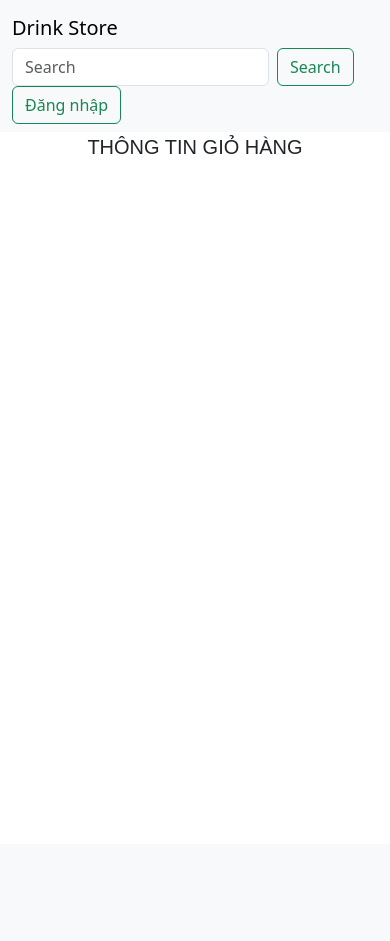
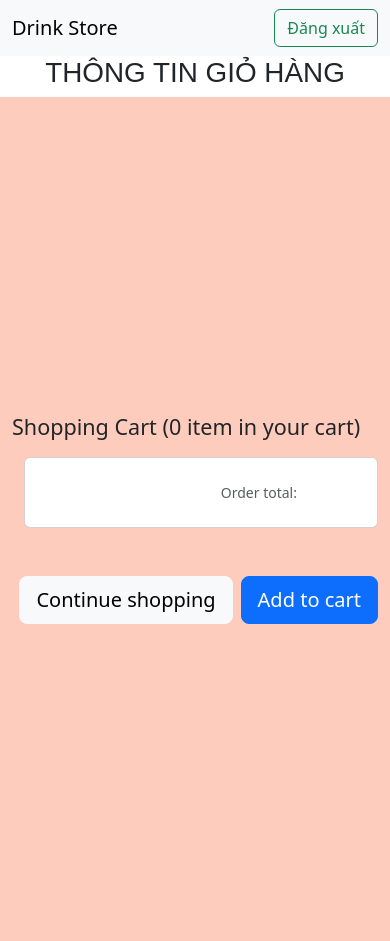
Before and after one commit to HoangLong501/Web_BaoCao, a PHP site: page /cart.php in a window 390 px wide. Before the commit the page ends 154 px from the top, so only its background shows below. Run offline with PHP 8.4, Linux system fonts and the light colour scheme; data that the repository does not hold is empty; some web fonts are replaced.

Commit message:
Xong them gio hang

```diff
--- a/cart.php
+++ b/cart.php
@@ -24,19 +24,32 @@
 </style>
 
 <body>
+<?php
+
+
+?>
+
+
+
     <div class="header">
         <nav class="navbar bg-body-tertiary">
             <div class="container-fluid">
             <a href="index.php" class="navbar-brand">Drink Store</a>
-            <form class="d-flex search_index" role="search">
-                <input class="form-control me-2" type="search" placeholder="Search" aria-label="Search">
-                <button class="btn btn-outline-success" type="submit">Search</button>
-            </form>
+
 
             <?php
                 error_reporting(0);
                 $checked=$_POST['signed'];
                 if(!$checked){
+                    echo "
+                    <div class='signup'>
+                    <a href='index.php' class='btn btn-outline-success btnDangNhap' >Đăng xuất</a>
+
+                </div>
+                    ";
+
+
+                }else{
 
                     echo "
                     <div class='signin'>
@@ -46,15 +59,6 @@
 
 
                     ";
-
-                }else{
-                    echo "
-                    <div class='signup'>
-                    <a href='index.php' class='btn btn-outline-success btnDangNhap' >Đăng xuất</a>
-
-                </div>
-                    ";
-
                 }
             ?>
 
@@ -69,32 +73,127 @@
     <div class="content row">
         <div class="product-cart col">
             <div class="title">
-            <span><center>THÔNG TIN GIỎ HÀNG</center> </span>
+            <span><h1><center>THÔNG TIN GIỎ HÀNG</center></h1> </span>
             </div>
 
-            <div class="product row">
-                <?php
+
+
+
+            <section class="vh-100" style="background-color: #fdccbc;">
+  <div class="container h-100">
+    <div class="row d-flex justify-content-center align-items-center h-100">
+      <div class="col">
+
+        <?php
                     include "config.php";
-                    $sql = "select * from order_detail ";
+                    $sql = "SELECT d.drink_name, d.img, od.quantity, d.price ,
+                    od.quantity*d.price as total FROM drink d JOIN order_detail od ON d.drink_id = od.drink_id;";
                     $stm = $pdh->query($sql);
-                    $rows = $stm->fetchAll(PDO::FETCH_NUM);
-
+                    $rows = $stm->fetchAll(PDO::FETCH_OBJ);
+                    $count=sizeof($rows);
+                    echo "<p><span class='h4'>Shopping Cart </span><span class='h4'>($count item in your cart)</span></p>";
                     foreach($rows as $row)
                     {
 
                         echo "
-                        <div class='card col-3' style='width: 18rem;'>
-                            <img src='./img_product/$row11[4]' class='card-img-top' alt='...'>
-                                <div class='card-body'>
-                                    <h5 class='card-title'>$row11[1]</h5>
-                                    <p class='card-text'>Giá bán $row11[2]$</p>
-                                    <a href='#' class='btn btn-primary'>Thêm vào giỏ hàng</a>
-                                </div>
-                        </div>
+
+                        <div class='card mb-4'>
+          <div class='card-body p-4'>
+
+            <div class='row align-items-center'>
+              <div class='col-md-2'>
+                <img src='./img_product/$row->img'
+                  class='img-fluid' style='max-width: 50%' alt='Generic placeholder image'>
+              </div>
+              <div class='col-md-2 d-flex justify-content-center'>
+                <div>
+                  <p class='small text-muted mb-4 pb-2'>Name</p>
+                  <p class='lead fw-normal mb-0'>$row->drink_name</p>
+                </div>
+              </div>
+              <div class='col-md-2 d-flex justify-content-center'>
+                <div>
+                  <p class='small text-muted mb-4 pb-2'>Quantity</p>
+                  <p class='lead fw-normal mb-0'>$row->quantity</p>
+                </div>
+              </div>
+              <div class='col-md-2 d-flex justify-content-center'>
+                <div>
+                  <p class='small text-muted mb-4 pb-2'>Price</p>
+                  <p class='lead fw-normal mb-0'>$row->price</p>
+                </div>
+              </div>
+              <div class='col-md-2 d-flex justify-content-center'>
+                <div>
+                  <p class='small text-muted mb-4 pb-2'>Total</p>
+                  <p class='lead fw-normal mb-0'>$row->total</p>
+                </div>
+              </div>
+            </div>
+
+          </div>
+        </div>
+
+
+
                         ";
                     }
+                ?>
 
+
+
+
+
+
+
+
+
+
+
+
+
+        <div class="card mb-5">
+          <div class="card-body p-4">
+                <?php
+
+                    $sql = "SELECT
+                    SUM(d.price * od.quantity) AS total
+                FROM
+                    drink d
+                JOIN
+                    order_detail od ON d.drink_id = od.drink_id;";
+                    $stm = $pdh->query($sql);
+                    $rows = $stm->fetchAll(PDO::FETCH_OBJ);
+
+                    $total= $rows[0]->total;
+                    echo "
+                    <div class='float-end'>
+                        <p class='mb-0 me-5 d-flex align-items-center'>
+                          <span class='small text-muted me-2'>Order total:</span> <span
+                            class='lead fw-normal'>$total</span>
+                        </p>
+                      </div>
+
+                    ";
                 ?>
+
+
+          </div>
+        </div>
+
+        <div class="d-flex justify-content-end">
+          <button type="button" class="btn btn-light btn-lg me-2">Continue shopping</button>
+          <button type="button" class="btn btn-primary btn-lg">Add to cart</button>
+        </div>
+
+      </div>
+    </div>
+
+</section>
+
+
+
+
             </div>
         </div>
 
```
Also changed, not shown: ControlOrder.php (added, +42 -0 lines), index.php (+34 -21 lines).
